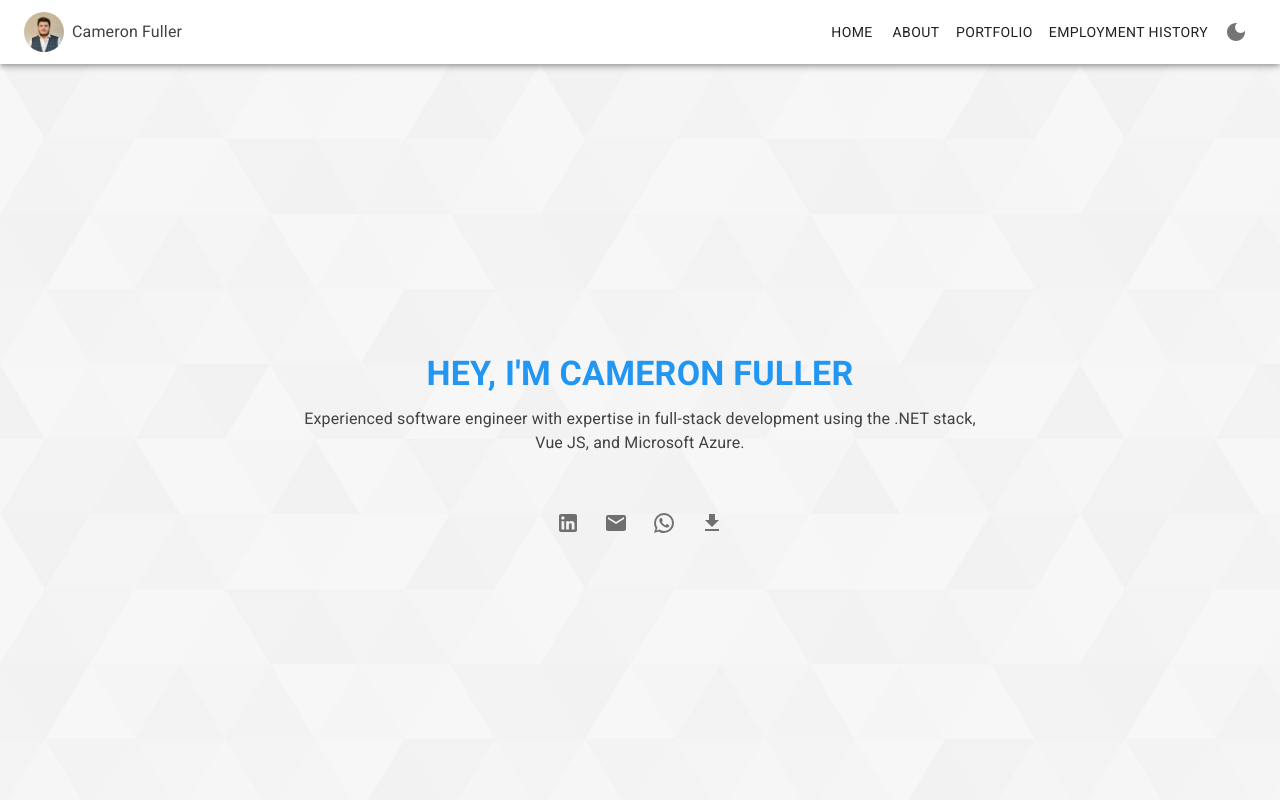
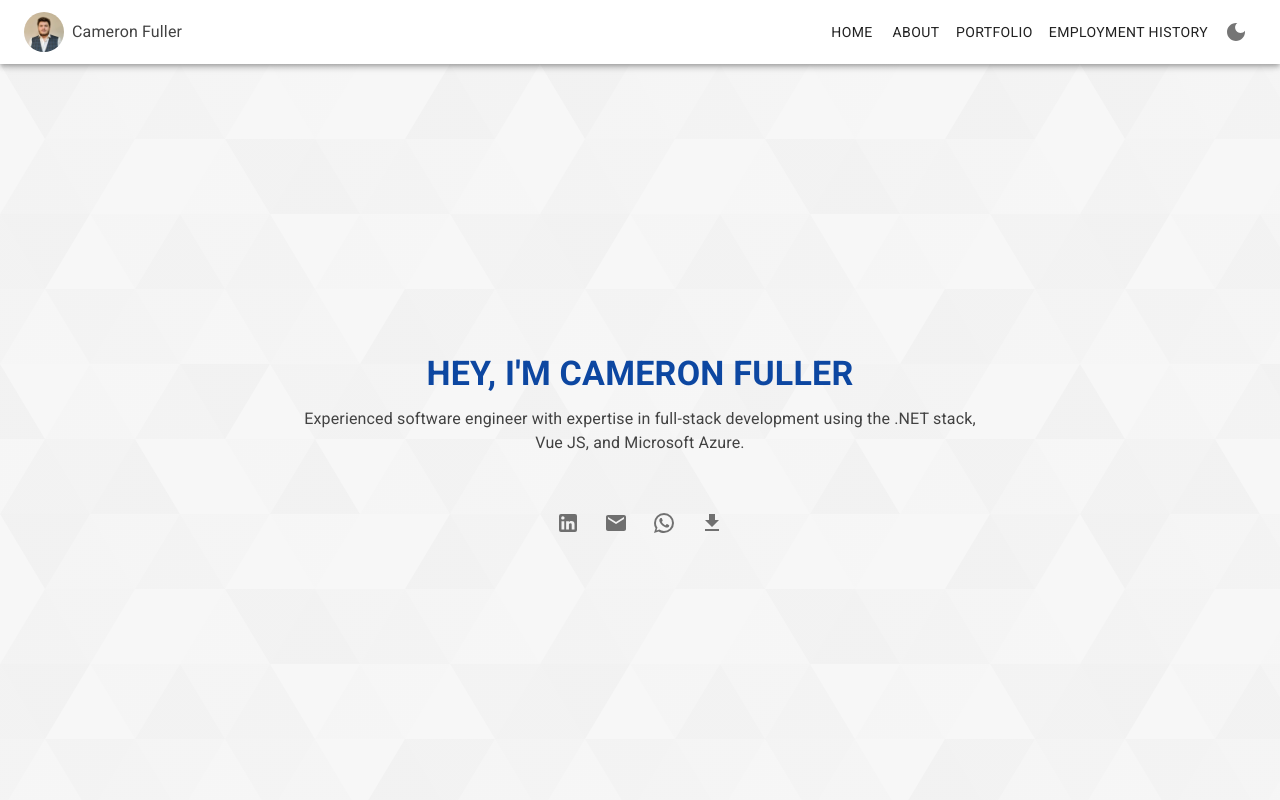
Before and after one commit to CameronFullerDev/CameronFullerDev.github.io, a React (Create React App) app: page /#/ in a window 1280 px wide. Shown: the top 800 px of the page. Built offline with nearby package versions, Linux system fonts and the light colour scheme.

Commit message:
Update theme.ts

```diff
--- a/src/data/theme.ts
+++ b/src/data/theme.ts
@@ -33,22 +33,22 @@ const darkColors = {
 
 const lightTypography = {
   h1: {
-    color: blue[500],
+    color: blue[900],
   },
   h2: {
-    color: blue[500],
+    color: blue[900],
   },
   h3: {
-    color: blue[500],
+    color: blue[900],
   },
   h4: {
-    color: blue[500],
+    color: blue[900],
   },
   h5: {
-    color: blue[500],
+    color: blue[900],
   },
   h6: {
-    color: blue[500],
+    color: blue[900],
   },
 };
 
```
